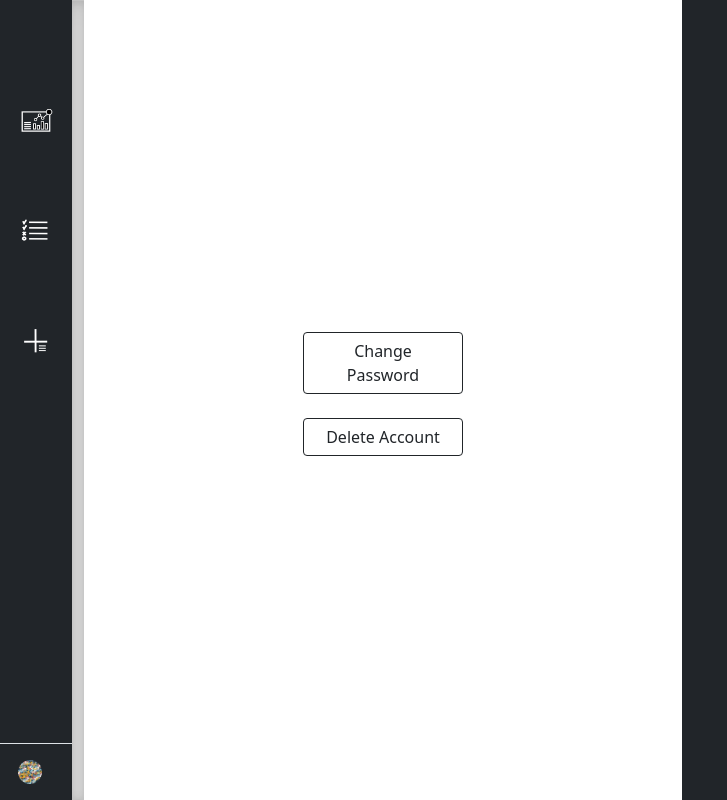
After one commit to Cruds16/ReportTriager_CS50, a Flask app: page /account_settings in a window 1280 px wide. The commit adds this page. Shown: the whole page, without its empty margins (0-727 px from the left). Run offline with Flask 2, Linux system fonts and the light colour scheme; a user stored in the database is signed in; data comes from the database, SQL or seed files in the repository; both versions use the stored data as it was after the commit.

Commit message:
Visual updates; readme created

```diff
--- a/main.py
+++ b/main.py
@@ -250,13 +250,21 @@ def task_list():
 def edit_task(task_id):
     task_to_edit = Task.query.filter_by(id=task_id).first()
 
-    # prepares list of choices for taskowner SelectField
+    # prepares unordered list of choices 'user_choices' for taskowner SelectField
     user_list = User.query.all()
     user_choices = [(user.id, user.username) for user in user_list]
-    # Order user_list with the current taskowner at the first place
-    # this works as pre-population of the field with current taskowner name
-    select_prep_index = user_choices.index((task_to_edit.taskowner_id, task_to_edit.taskowner.username))
-    user_choices[0], user_choices[select_prep_index] = user_choices[select_prep_index], user_choices[0]
+
+    # check if taskowner exists (in case the account was deleted previously)
+    if task_to_edit.taskowner_id:
+        # Order user_list with the current taskowner at the first place
+        # this works as pre-population of the field with the current taskowner name
+        # 'person_index' keeps index of the current taskowner in unordered list 'user_choices'
+        person_index = user_choices.index((task_to_edit.taskowner_id, task_to_edit.taskowner.username))
+        # puts the current taskowner at the first place in the unordered list
+        user_choices[0], user_choices[person_index] = user_choices[person_index], user_choices[0]
+    else:
+        user_choices.append(("", ""))
+        user_choices[0], user_choices[-1] = user_choices[-1], user_choices[0]
 
     edit_task_form = EditTaskForm(task_name=task_to_edit.task_name,
                                   due_date=task_to_edit.due_date,
@@ -279,7 +287,7 @@ def edit_task(task_id):
         return redirect("/task_list")
 
 
-@app.route("/account_settings", methods = ["GET", "POST"])
+@app.route("/account_settings", methods=["GET", "POST"])
 @login_required
 def account_settings():
     edit_password_form = EditPasswordForm()
--- a/static/css/dashboard_style.css
+++ b/static/css/dashboard_style.css
@@ -14,6 +14,7 @@ body {
   min-height: 100vh;
   min-height: -webkit-fill-available;
   overflow-y: hidden;
+  min-width: 590px;
 }
 
 html {
@@ -79,8 +80,8 @@ h2 {
   overflow: auto;
 }
 
-.dashboard-todo {
-  padding: 4rem 3rem 3rem 7rem;
+.dashboard-img {
+  padding: 3rem 3rem 3rem 6rem;
 }
 
 .tableFixHead thead th {
--- /dev/null
+++ b/templates/account_settings.html
@@ -0,0 +1,130 @@
+<!DOCTYPE html>
+<html lang="en">
+<head>
+    <meta charset="UTF-8">
+    <meta http-equiv="X-UA-Compatible" content="IE=edge">
+    <meta name="viewport" content="width=device-width, initial-scale=1.0">
+
+    <!-- Bootstrap 5 CSS -->
+    <link href="https://cdn.jsdelivr.net/npm/bootstrap@5.1.3/dist/css/bootstrap.min.css" rel="stylesheet" integrity="sha384-1BmE4kWBq78iYhFldvKuhfTAU6auU8tT94WrHftjDbrCEXSU1oBoqyl2QvZ6jIW3" crossorigin="anonymous">
+
+    <!-- CSS style -->
+    <link rel="stylesheet" href="/static/css/dashboard_style.css">
+
+    <!-- Fonts -->
+    <link rel="preconnect" href="https://fonts.googleapis.com">
+    <link rel="preconnect" href="https://fonts.gstatic.com" crossorigin>
+    <link href="https://fonts.googleapis.com/css2?family=PT+Sans:wght@400;700&family=Spartan:wght@600;700;900&family=Titillium+Web:wght@400;600;900&display=swap" rel="stylesheet">
+    <title>Account Settings</title>
+
+    <script>
+      function showEditPassword() {
+          var x = document.getElementById("edit-password-form");
+          var y = document.getElementById("delete-account-form");
+          var messages = document.getElementsByClassName("flash-message")[0];
+          x.style.visibility = "visible";
+          y.style.visibility = "collapse";
+          messages.style.visibility = "collapse";
+          }
+
+      function showDeleteAccount() {
+          var x = document.getElementById("edit-password-form");
+          var y = document.getElementById("delete-account-form");
+          var messages = document.getElementsByClassName("flash-message")[0];
+          x.style.visibility = "collapse";
+          y.style.visibility = "visible";
+          messages.style.visibility = "collapse";
+      }
+  </script>
+
+</head>
+<body>
+    <main>
+    <!-- Side Nav -->
+    {% include 'navbar.html' %}
+
+    <!-- Right part - options -->
+      <div class="container-fluid p-0 scrollable">
+        <div class="row w-100 h-100 m-0">
+          <div class="col-6">
+            <div class="account_settings_buttons">
+              <button class="btn btn-outline-dark" type="button" onclick="showEditPassword()">Change Password</button>
+              <br>
+              <button class="btn btn-outline-dark" type="button" onclick="showDeleteAccount()">Delete Account</button>
+            </div>
+          </div>
+
+          <!-- Left part - forms -->
+          <div class="col-6 bg-dark account_forms">
+
+            <!--  EDIT PASSWORD FORM  -->
+            <div class="edit-password-form container-fluid justify-content-center" id="edit-password-form">
+              <h2>Change Password</h2>
+              <form class="container-fluid justify-content-center" method="POST">
+                  {{ edit_password_form.csrf_token }}
+                  {{ edit_password_form.hidden_tag() }}
+                  <table class="table table-borderless table-dark justify-content-center">
+                      <tbody>
+                          <tr>
+                              <td>{{ edit_password_form.old_password.label }}</td>
+                              <td>{{ edit_password_form.old_password }}</td>
+                          </tr>
+                          <tr>
+                              <td>{{ edit_password_form.new_password.label }}</td>
+                              <td>{{ edit_password_form.new_password }}</td>
+                          </tr>
+                          <tr>
+                              <td>{{ edit_password_form.confirm_password.label }}</td>
+                              <td>{{ edit_password_form.confirm_password }}</td>
+                          </tr>
+                          <tr>
+                            <td></td>
+                            <td>{{ edit_password_form.submit }}</td>
+                          </tr>
+                      </tbody>
+                  </table>
+
+              </form>
+          </div>
+
+          <!--  DELETE ACCOUNT FORM  -->
+          <div class="delete-account-form container-fluid justify-content-center" id="delete-account-form">
+              <h2>Delete Account</h2>
+              <p>Are you sure you want to delete your account? This operation is irreversible.</p>
+              <p>Confirm deletion by entering your password</p>
+              <form class="container-fluid justify-content-center" method="POST">
+                  {{ delete_account_form.csrf_token }}
+                  {{ delete_account_form.hidden_tag() }}
+                  <table class="table table-borderless table-dark">
+                  <tr>
+                      <td>{{ delete_account_form.confirm_password.label }}</td>
+                      <td>{{ delete_account_form.confirm_password }}</td>
+                  </tr>
+                  <tr>
+                    <td></td>
+                    <td>{{ delete_account_form.submit }}</td>
+                  </tr>
+                  </table>
+              </form>
+          </div>
+
+          <!-- flash messages -->
+          <div class="flash-message container-fluid justify-content-center">
+            {% with messages = get_flashed_messages() %}
+                {% if messages %}
+                    {% for message in messages %}
+                        <p>{{ message }}</p>
+                    {% endfor %}
+                {% endif %}
+            {% endwith %}
+          </div>
+
+        </div>
+      </div>
+    </main>
+
+
+    <!-- Bootstrap 5 JS -->
+    <script src="https://cdn.jsdelivr.net/npm/bootstrap@5.1.3/dist/js/bootstrap.bundle.min.js" integrity="sha384-ka7Sk0Gln4gmtz2MlQnikT1wXgYsOg+OMhuP+IlRH9sENBO0LRn5q+8nbTov4+1p" crossorigin="anonymous"></script>
+</body>
+</html>
--- /dev/null
+++ b/templates/navbar.html
@@ -0,0 +1,36 @@
+<!--inspired by and downloaded from https://getbootstrap.com/docs/5.0/examples/sidebars/ -->
+
+<div class="d-flex flex-column flex-shrink-0 bg-dark" style="width: 4.5rem">
+    <a href="/" class="d-block p-3 link-dark text-decoration-none" title="" data-bs-toggle="tooltip" data-bs-placement="right" data-bs-original-title="Icon-only">
+      <svg class="bi" width="40" height="32"><use xlink:href="#bootstrap"></use></svg>
+      <span class="visually-hidden">Icon-only</span>
+    </a>
+    <ul class="nav nav-pills nav-flush flex-column mb-auto text-center">
+      <li class="nav-item">
+        <a href="{{ url_for('dashboard') }}" class="nav-link py-3" title="Dashboard" data-bs-toggle="tooltip" data-bs-placement="right" data-bs-original-title="Home">
+          <img class="bi" width="34" height="34" src="/static/images/dashboard1.png" alt="Dashboard"></img>
+        </a>
+      </li>
+      <li class="nav-item">
+        <a href="{{ url_for('task_list') }}" class="nav-link py-3" title="Task List" data-bs-toggle="tooltip" data-bs-placement="right" data-bs-original-title="Task list">
+            <img class="bi" width="34" height="34" src="/static/images/task_list.png" alt="Task List"></img>
+        </a>
+      </li>
+      <li class="nav-item">
+        <a href="{{ url_for('new_report') }}" class="nav-link py-3" title="New Report" data-bs-toggle="tooltip" data-bs-placement="right" data-bs-original-title="New Report">
+            <img class="bi" width="34" height="34" src="/static/images/new_report.png" alt="Add Report"></img>
+        </a>
+      </li>
+    </ul>
+    <div class="dropdown border-top">
+      <a href="#" class="d-flex align-items-center justify-content-center p-3 link-dark text-decoration-none dropdown-toggle" id="dropdownUser3" data-bs-toggle="dropdown" aria-expanded="false">
+        <img src="/static/images/yourface.png" alt="mdo" width="24" height="24" class="rounded-circle">
+      </a>
+      <ul class="dropdown-menu text-small shadow" aria-labelledby="dropdownUser3">
+        <li><a class="dropdown-item" href="{{ url_for('account_settings') }}">Account Settings</a></li>
+        <li><hr class="dropdown-divider"></li>
+        <li><a class="dropdown-item" href="{{ url_for('logout') }}">Sign out</a></li>
+      </ul>
+    </div>
+  </div>
+  <div class="b-example-divider"></div>
--- a/templates/title.html
+++ b/templates/title.html
@@ -41,6 +41,9 @@
         <div class="row h-100">
             <div class="col-md-8 col-sm-12 bg-image mainpage-bg">
                 <h1>REPORT<br>TRIAGER</h1>
+                <div class="aeroplane">
+                    <img src="/static/images/lietadielko.png">
+                </div>
             </div>
             <div class="col-md-4 col-sm-12 bg-dark mainpage-login">
                 <nav class="navbar navbar-dark bg-dark">
```
Also changed, not shown: static/css/styles.css (+26 -9 lines), templates/dashboard.html (+4 -4 lines), static/images/abstract4.png (added), static/images/bulb-g148fb59e1_1920.jpg (deleted), static/images/dashboard.png, static/images/dashboard.svg (deleted), static/images/dashboard1.png, static/images/new_report.png, static/images/task_list.png, static/images/yourface.png (added), triager.db.
